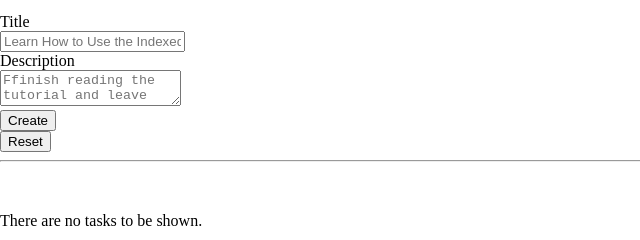
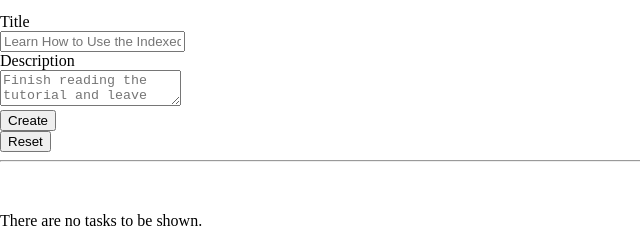
Before and after one commit to DevTony101/js-todo-app-indexed_db, a website built with webpack: page dist/index.html in a window 1280 px wide. Shown: the part 123-363 px from the top of the page, 0-640 px from the left. Built offline with nearby package versions, Linux system fonts and the light colour scheme; files whose address does not match are found by name.

Commit message:
Fix minor spelling error

```diff
--- a/dist/index.html
+++ b/dist/index.html
@@ -36,7 +36,7 @@
                 <textarea
                   id="itDescription"
                   class="textarea"
-                  placeholder="Ffinish reading the tutorial and leave feedback!"
+                  placeholder="Finish reading the tutorial and leave feedback!"
                 ></textarea>
               </div>
             </div>
```
